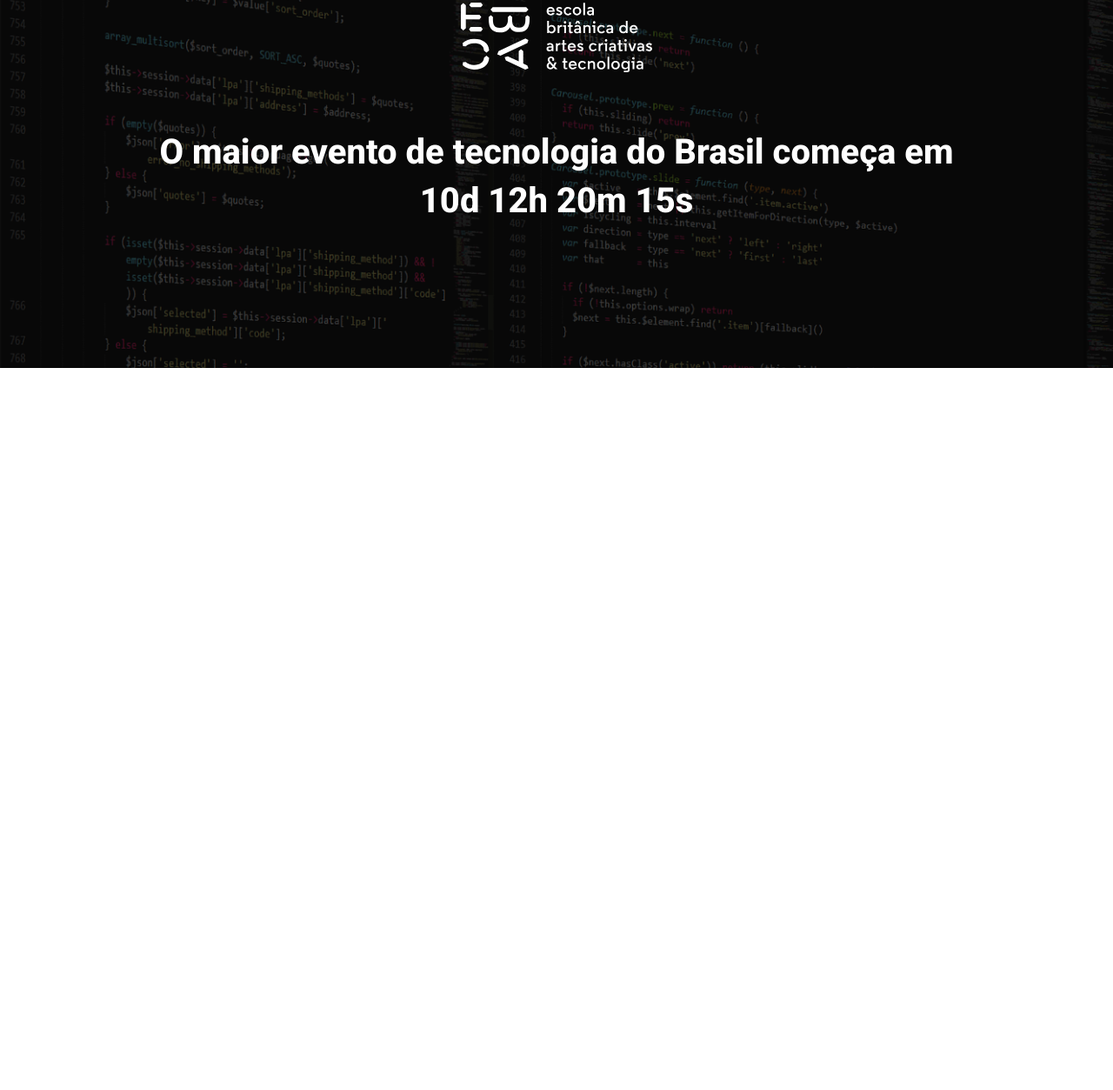
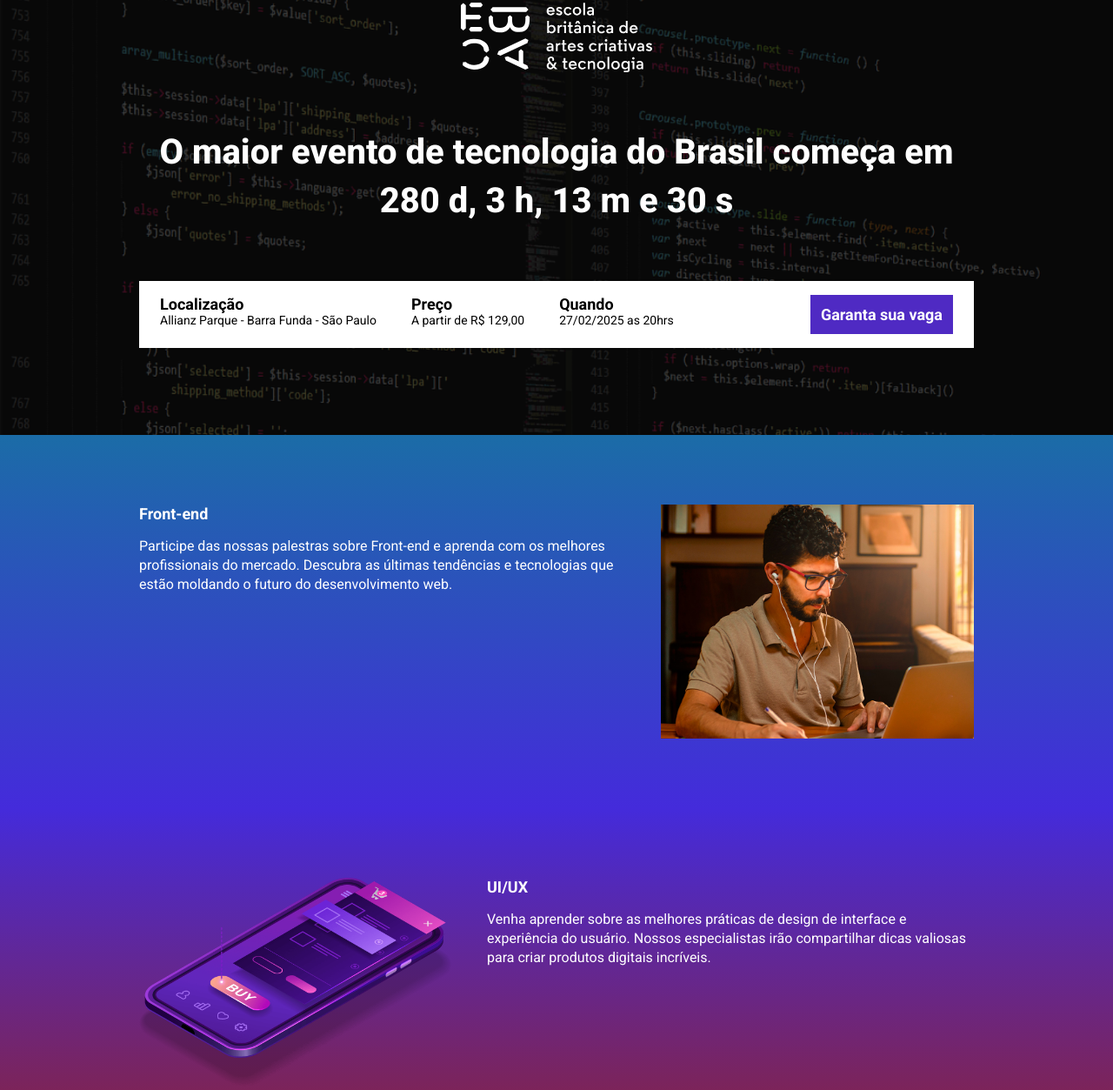
Before and after one commit to RodrigoRiRocha/ebac_tech_talks, a website built with Parcel: page src/index.html in a window 1280 px wide. Shown: the part 61-1314 px from the top of the page at 87% size. Before the commit the page ends 800 px from the top, so only its background shows below. Built offline with nearby package versions, Linux system fonts and the light colour scheme.

Commit message:
criando a contagem regressiva

```diff
--- a/src/index.html
+++ b/src/index.html
@@ -1,25 +1,90 @@
 <!DOCTYPE html>
 <html lang="pt-br">
+
 <head>
     <meta charset="UTF-8">
     <meta name="viewport" content="width=device-width, initial-scale=1.0">
     <title>EBAC Tech talks</title>
     <link rel="preconnect" href="https://fonts.googleapis.com">
     <link rel="preconnect" href="https://fonts.gstatic.com" crossorigin>
-<link href="https://fonts.googleapis.com/css2?family=Roboto:ital,wght@0,100..900;1,100..900&display=swap" rel="stylesheet">
+    <link href="https://fonts.googleapis.com/css2?family=Roboto:ital,wght@0,100..900;1,100..900&display=swap"
+        rel="stylesheet">
     <link rel="stylesheet" href="./styles/main.scss">
+    <link rel="stylesheet" href="https://unpkg.com/aos@next/dist/aos.css" />
 </head>
+
 <body>
 
     <header class="hero">
         <div class="container">
             <img class="hero__logo" src="./images/ebac_logo.svg" alt="EBAC">
             <P class="hero__text">
-                O maior evento de tecnologia do Brasil começa em 10d 12h 20m 15s
+                O maior evento de tecnologia do Brasil começa em <span id="contador"></span>
             </P>
+            <div class="infos-bar">
+                <ul class="infos-bar__infos">
+                    <li class="infos-bar__infos__item">
+                        <b>
+                            Localização
+                        </b>
+                        Allianz Parque - Barra Funda - São Paulo
+                    </li>
+                    <li class="infos-bar__infos__item">
+                        <b>Preço</b>
+                        A partir de R$ 129,00
+                    </li>
+                    <li class="infos-bar__infos__item">
+                        <b>
+                            Quando
+
+                        </b>
+                        27/02/2025 as 20hrs
+                    </li>
+
+                </ul>
+                <a href="#" class="button button--primary">Garanta sua vaga</a>
+            </div>
         </div>
     </header>
+    <section class="event event--frontend" >
+        <div class="container" data-aos="fade-right">
+            <div class="event__details">
+                <h2 class="event__details__title">Front-end</h2>
+                <p class="event__details__description">Participe das nossas palestras sobre Front-end e aprenda com os melhores profissionais do mercado. Descubra as últimas tendências e tecnologias que estão moldando o futuro do desenvolvimento web.</p>
+            </div>
+            <img class="event__image" src="./images/frontend.png" alt="Front-end">
+        </div>
+    </section>
+    <section class="event event--ui-ux event--image-left" >
+        <div class="container" data-aos="fade-left">
+            <div class="event__details">
+                <h2 class="event__details__title">UI/UX</h2>
+                <p class="event__details__description">Venha aprender sobre as melhores práticas de design de interface e experiência do usuário. Nossos especialistas irão compartilhar dicas valiosas para criar produtos digitais incríveis.</p>
+            </div>
+            <img class="event__image" src="./images/ui-ux.png" alt="ui-ux">
+        </div>
+    </section>
+    <section class="event event--data-science">
+        <div class="container" data-aos="fade-right">
+            <div class="event__details">
+                <h2 class="event__details__title">Data Science</h2>
+                <p class="event__details__description">Descubra como a ciência de dados está transformando o mundo. Nossas palestras irão abordar desde os conceitos básicos até as técnicas mais avançadas de análise de dados.</p>
+            </div>
+            <img class="event__image" src="./images/data.png" alt="data science">
+        </div>
+    </section>
+    <section class="event event--backend event--image-left">
+        <div class="container" data-aos="fade-left">
+            <div class="event__details">
+                <h2 class="event__details__title">Back-end</h2>
+                <p class="event__details__description">Aprenda sobre o desenvolvimento de servidores, bancos de dados e APIs. Nossos palestrantes irão compartilhar suas experiências e conhecimentos sobre as melhores práticas de desenvolvimento back-end.</p>
+            </div>
+            <img class="event__image" src="./images/backend.png" alt="backend">
+        </div>
+    </section>
+    <script src="https://unpkg.com/aos@next/dist/aos.js"></script>
     <script src="./scripts/main.js"></script>
 
 </body>
+
 </html>
--- a/src/scripts/main.js
+++ b/src/scripts/main.js
@@ -1 +1,31 @@
-console.log('ola mundo');
+AOS.init();
+
+
+const dataDoEvento = new Date("Dec 12, 2025 19:00:00");
+const timeStampDoEvento = dataDoEvento.getTime();
+
+const contaAsHoras = setInterval(function () {
+    const agora = new Date();
+    const timeStampAtual = agora.getTime();
+    const distanciAteOEvento = timeStampDoEvento - timeStampAtual;
+
+    const diaEMms = 1000 * 60 * 60 * 24;
+    const horaEMms = 1000 * 60 * 60;
+    const minutoEMms = 1000 * 60;
+
+    const diasAteOEvento = Math.floor(distanciAteOEvento / diaEMms);
+    const horasAteOEvento = Math.floor((distanciAteOEvento % diaEMms) / horaEMms);
+    const minutosAteOEvento = Math.floor((distanciAteOEvento % horaEMms) / (1000 * 60));
+    const segundosAteOEvento = Math.floor((distanciAteOEvento % minutoEMms) / 1000);
+
+
+
+
+    document.getElementById("contador").innerHTML = `${diasAteOEvento} d, ${horasAteOEvento} h, ${minutosAteOEvento} m e ${segundosAteOEvento} s`;
+
+
+    if ( distanciAteOEvento < 0) {
+        clearInterval(contaAsHoras);
+        document.getElementById("contador").innerHTML = "O evento já começou!";
+    }
+}, 1000);
--- /dev/null
+++ b/src/styles/_event.scss
@@ -0,0 +1,65 @@
+@use 'variables';
+
+.event {
+    padding: 80px 0;
+
+
+    &--frontend {
+        background-image: linear-gradient(variables.$blue1,variables.$blue2);
+    }
+
+    &--ui-ux {
+        background-image: linear-gradient(variables.$blue2,variables.$pink);
+    }
+
+    &--data-science {
+        background-image: linear-gradient(variables.$pink,variables.$yellow);
+    }
+
+    &--backend {
+        background-image: linear-gradient(variables.$yellow,variables.$pink);
+    }
+
+    &--image-left {
+        .container {
+            flex-direction: row-reverse;
+        }
+    }
+
+    .container {
+        display: flex;
+        gap: 40px;
+    }
+
+    &__image {
+        max-width: 360px;
+
+    }
+
+    &__details {
+        &__title {
+            font-size: 18px;
+            font-weight: bold;
+            margin-bottom: 16px;
+        }
+        &__description {
+
+            line-height: 22px;
+        }
+    }
+
+    @media (max-width: 640px) {
+        .container {
+            display: block;
+        }
+
+        &__image {
+            width: 100%;
+        }
+
+        &__details {
+            margin-right: 0;
+            margin-bottom: 16px;
+        }
+    }
+}
--- a/src/styles/_hero.scss
+++ b/src/styles/_hero.scss
@@ -1,3 +1,5 @@
+@use 'variables';
+
 .hero {
     padding-top: 64px;
     padding-bottom: 100px;
--- /dev/null
+++ b/src/styles/_variables.scss
@@ -0,0 +1,9 @@
+$textColor: #fff;
+$secondaryColor: #000;
+
+
+$blue1: #1b6ca7;
+$blue2: #442bdb;
+$pink: #89223b;
+$yellow: #9c791d;
+$purple: #4f2ac3;
--- /dev/null
+++ b/src/styles/components/_buttons.scss
@@ -0,0 +1,27 @@
+@use '/src/styles/variables';
+
+.button {
+    padding: 12px;
+    font-size: 18px;
+    font-weight: bold;
+    text-decoration: none;
+    text-align: center;
+    white-space: nowrap;
+
+
+    &--primary {
+        color: variables.$textColor;
+        background-color: variables.$purple;
+    }
+
+    @media (max-width: 640px) {
+        display: block;
+        width: 100%;
+
+    }
+
+    @media (max-width: 1024px) {
+        display: flex;
+        align-items: center;
+    }
+}
--- /dev/null
+++ b/src/styles/components/_infosbar.scss
@@ -0,0 +1,42 @@
+@use '/src/styles/variables';
+
+.infos-bar {
+    padding: 16px 24px;
+    background-color: variables.$textColor;
+    display: flex;
+    justify-content: space-between;
+
+    &__infos{
+        display: flex;
+        gap: 40px;
+
+
+        &__item{
+            font-size: 14px;
+            color: variables.$secondaryColor;
+
+            b{
+                font-size: 18px;
+                display: block;
+                color: variables.$secondaryColor;
+            }
+        }
+    }
+
+    @media (max-width: 640px) {
+        display: block;
+
+        &__infos {
+            display: block;
+
+            &__item {
+                margin-bottom: 24px;
+            }
+        }
+    }
+    @media (max-width: 1024px) {
+        &__infos{
+            gap: 16px;
+        }
+    }
+}
--- a/src/styles/main.scss
+++ b/src/styles/main.scss
@@ -1,11 +1,17 @@
 @use 'hero';
+@use './components/infosbar';
+@use './components/buttons';
+@use 'event';
+@use 'variables';
+
 
 * {
     margin: 0;
     padding: 0;
     box-sizing: border-box;
     font-family: Roboto, sans-serif;
-    color: #fff;
+    color: variables.$textColor;
+    list-style: none;
 }
 
 .container {
```
Also changed, not shown: package.json (+4 -8 lines), 1 other file.
